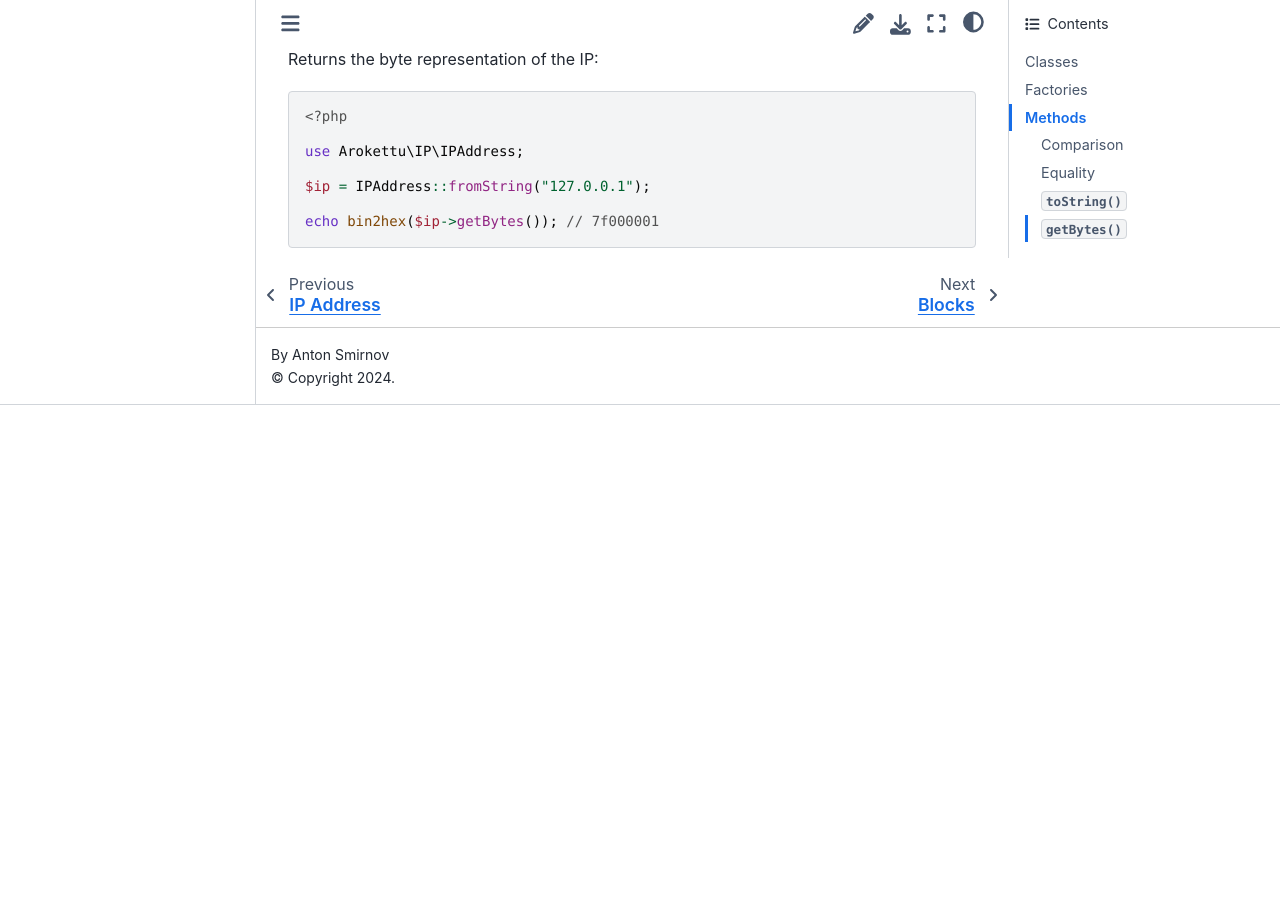
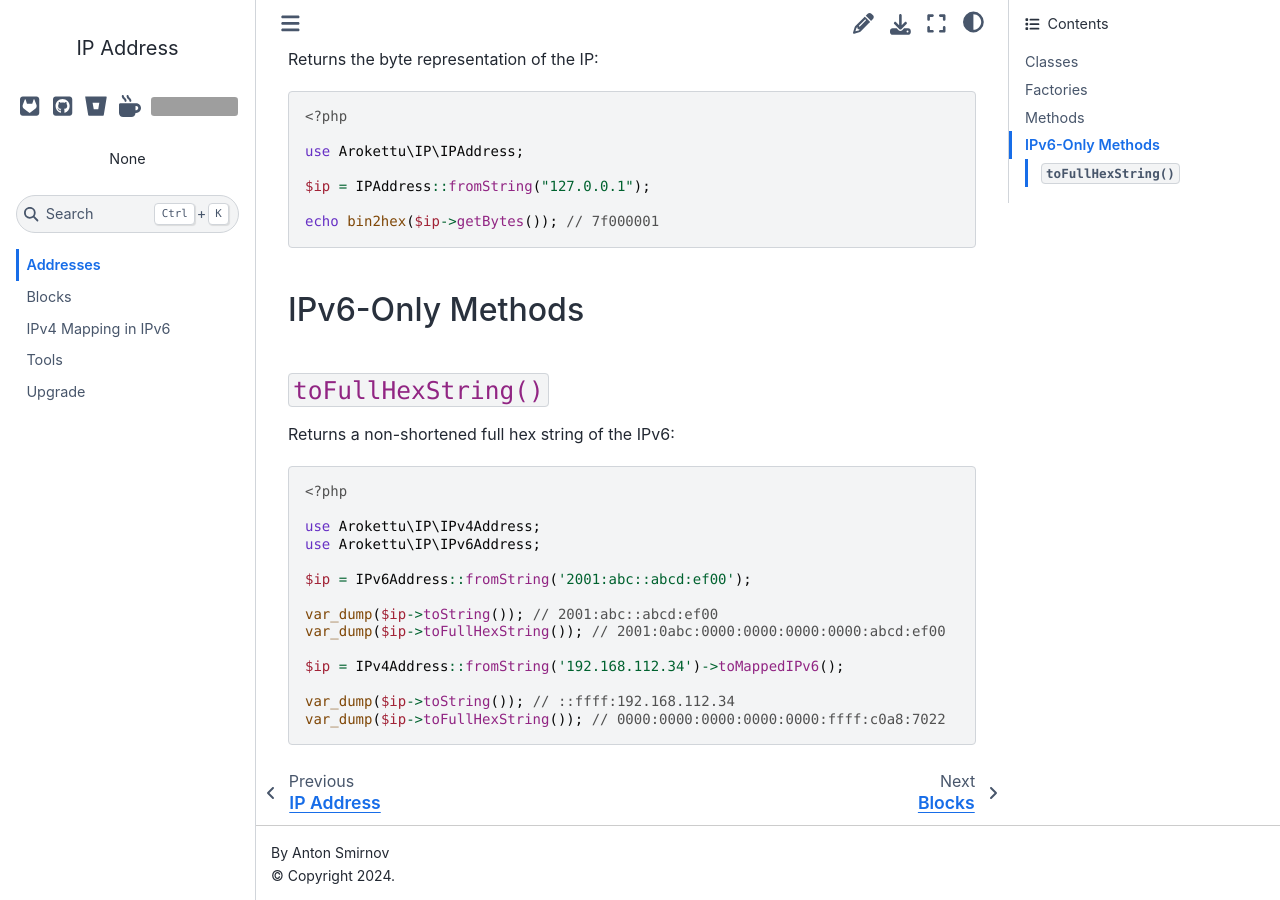
Before and after one commit to arokettu/php-ip-address, a Sphinx documentation site: the page built from docs/addresses.rst, in a window 1280 px wide and 900 px high, scrolled down 2909 px. Built offline with Sphinx 7.4.7 and the Sphinx Book theme 1.1.4, drawn with Linux system fonts in a browser that asks for light colours; before the commit the page ends 3314 px from its top, so only the background shows below that; grey boxes are pictures that could not be loaded.

Commit message:
toFullHexString()

```diff
--- a/docs/addresses.rst
+++ b/docs/addresses.rst
@@ -124,3 +124,26 @@ Returns the byte representation of the IP::
     $ip = IPAddress::fromString("127.0.0.1");
 
     echo bin2hex($ip->getBytes()); // 7f000001
+
+IPv6-Only Methods
+=================
+
+``toFullHexString()``
+---------------------
+
+Returns a non-shortened full hex string of the IPv6::
+
+    <?php
+
+    use Arokettu\IP\IPv4Address;
+    use Arokettu\IP\IPv6Address;
+
+    $ip = IPv6Address::fromString('2001:abc::abcd:ef00');
+
+    var_dump($ip->toString()); // 2001:abc::abcd:ef00
+    var_dump($ip->toFullHexString()); // 2001:0abc:0000:0000:0000:0000:abcd:ef00
+
+    $ip = IPv4Address::fromString('192.168.112.34')->toMappedIPv6();
+
+    var_dump($ip->toString()); // ::ffff:192.168.112.34
+    var_dump($ip->toFullHexString()); // 0000:0000:0000:0000:0000:ffff:c0a8:7022
```
Also changed, not shown: CHANGELOG.md (+4 -0 lines), docs/blocks.rst (+23 -0 lines), 5 other files.
